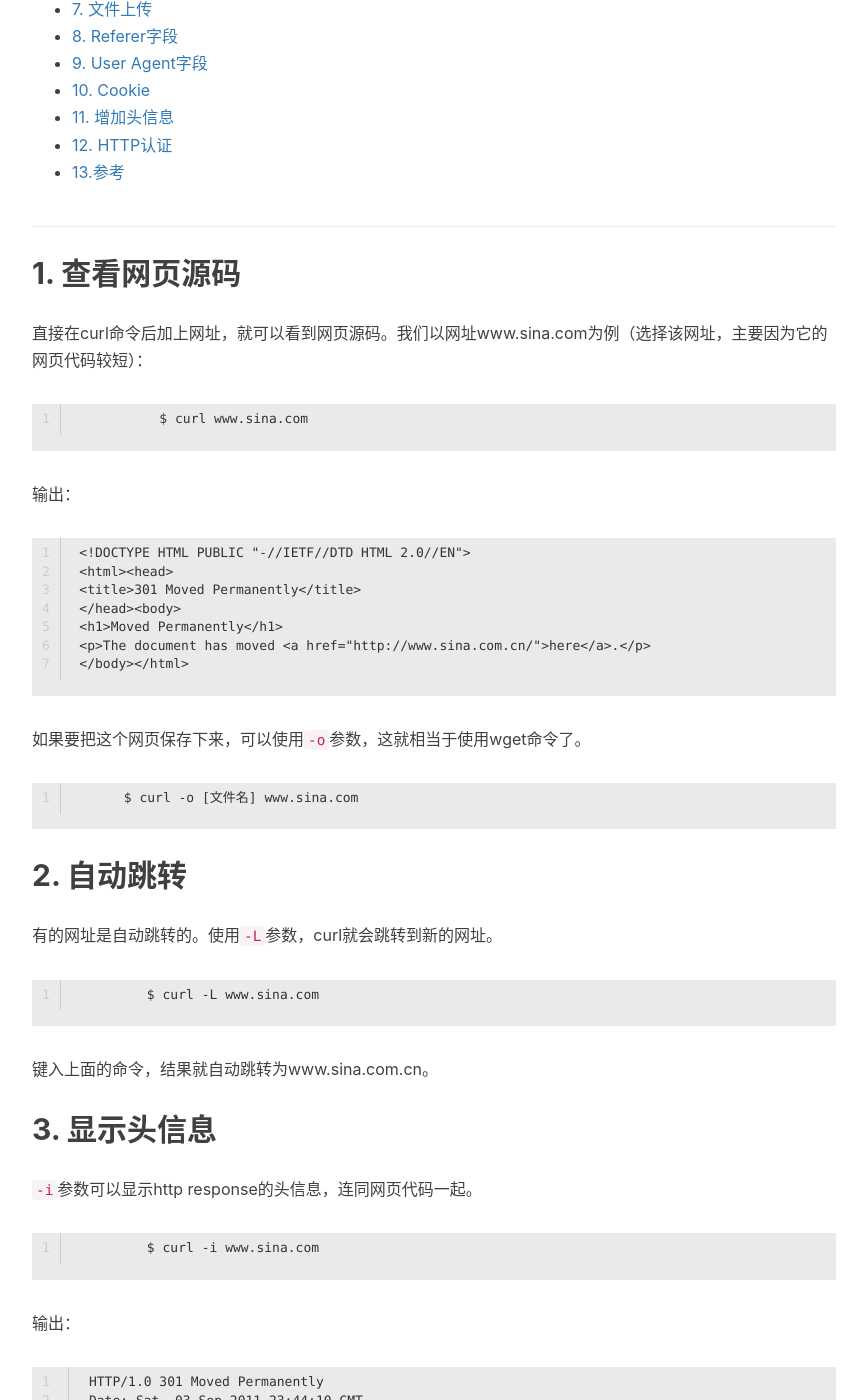
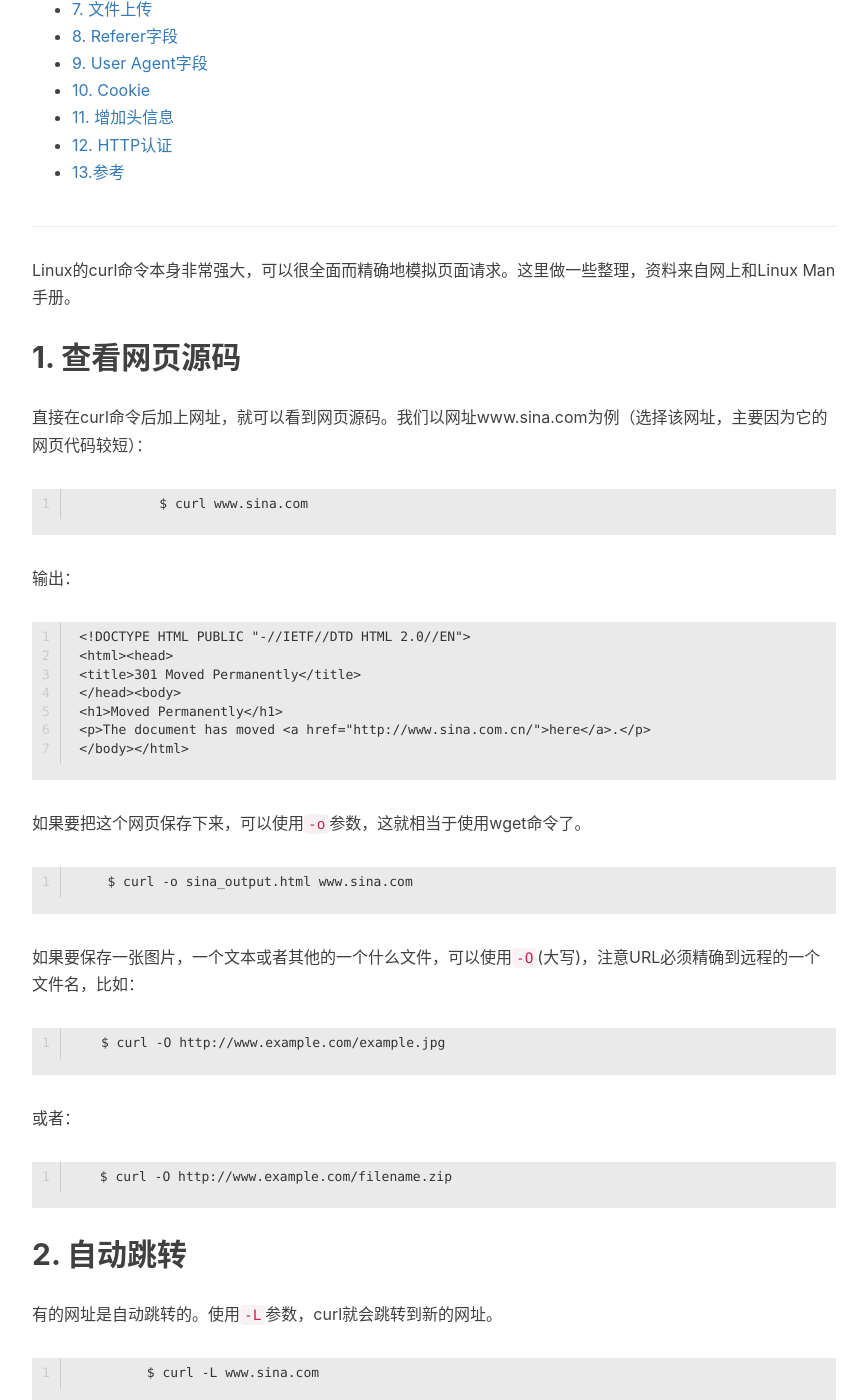
Before and after one commit to kimiazhu/kimiazhu.github.io, a Jekyll site: the page built from _posts/2016-08-10-curl_usage.md, in a window 1280 px wide and 1400 px high, scrolled down 817 px. Shown: the whole window, without its empty margins (233-1100 px from the left). Built offline with Jekyll 4.4.1, drawn with Linux system fonts in a browser that asks for light colours; nearby versions of some CDN libraries; comment, search, counter and statistics services are not loaded.

Commit message:
add -O option

````diff
--- a/_posts/2016-08-10-curl_usage.md
+++ b/_posts/2016-08-10-curl_usage.md
@@ -16,6 +16,8 @@ tags:
 {:toc}
 
 ---
+
+Linux的curl命令本身非常强大，可以很全面而精确地模拟页面请求。这里做一些整理，资料来自网上和Linux Man手册。
 
 ## 1. 查看网页源码
 直接在curl命令后加上网址，就可以看到网页源码。我们以网址www.sina.com为例（选择该网址，主要因为它的网页代码较短）：
@@ -36,7 +38,19 @@ $ curl www.sina.com
 如果要把这个网页保存下来，可以使用`-o`参数，这就相当于使用wget命令了。
 
 ```bash
-$ curl -o [文件名] www.sina.com
+$ curl -o sina_output.html www.sina.com
+```
+
+如果要保存一张图片，一个文本或者其他的一个什么文件，可以使用`-O`(大写)，注意URL必须精确到远程的一个文件名，比如：
+
+```bash
+$ curl -O http://www.example.com/example.jpg
+```
+
+或者：
+
+```bash
+$ curl -O http://www.example.com/filename.zip
 ```
 
 ## 2. 自动跳转
````
